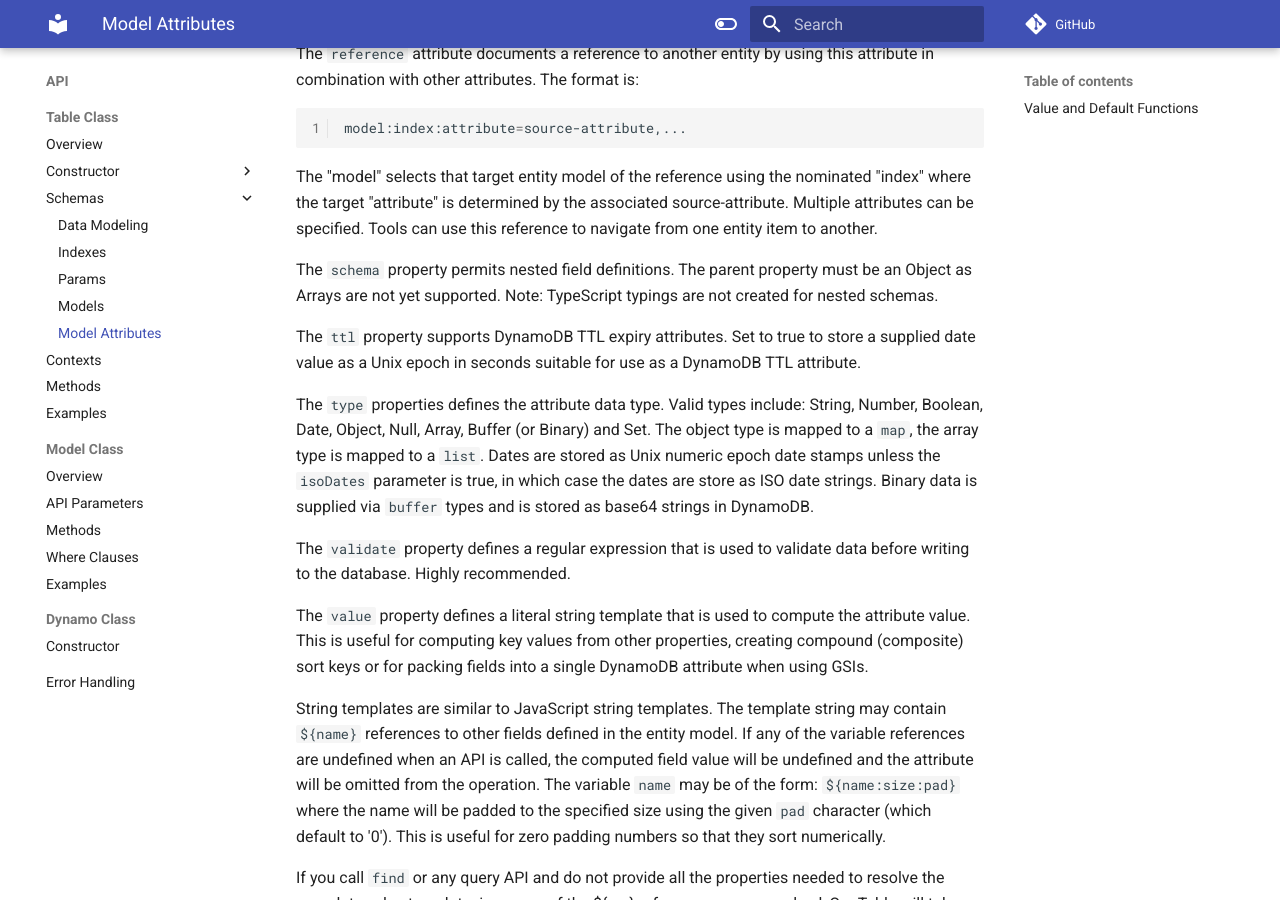
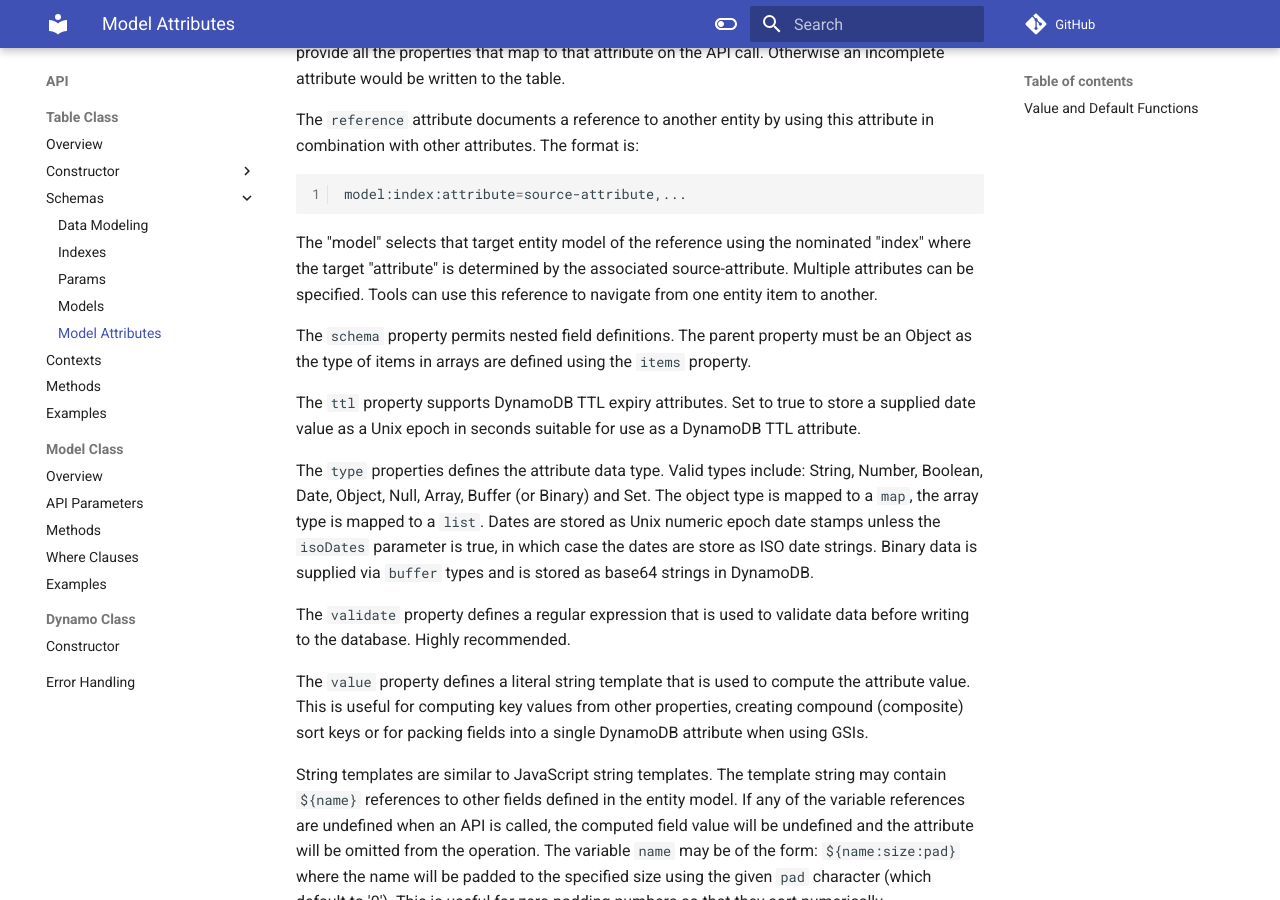
Before and after one commit to sensedeep/onedoc, an MkDocs documentation site: the page built from docs/api/table/schemas/attributes.md, in a window 1280 px wide and 900 px high, scrolled down 1903 px. Built offline with MkDocs 1.6.1 and Material for MkDocs 9.7.7, drawn with Linux system fonts in a browser that asks for light colours; comment, search, counter and statistics services are not loaded; some of the changed text lies outside the part shown.

Commit message:
Update documentation for typed arrays

```diff
--- a/docs/api/table/schemas/attributes.md
+++ b/docs/api/table/schemas/attributes.md
@@ -9,6 +9,7 @@
 | generate | `string|boolean` | Set to 'ulid' or 'uuid' to automatically create a new ID value for the attribute when creating new items. Set to true to use a custom ID generator defined via the Table params.generate option. Default to null. |
 | hidden | `boolean` | Set to true to omit the attribute in the returned Javascript results. Attributes with a "value" template defined will by hidden by default. Default to the schema params value. |
 | isoDates | `boolean` | Set to true to store dates as Javascript ISO strings vs epoch numerics. If unset, the field will use the table default value for isoDates. Default to the schema params value. |
+| items | `object` | Nested schema used to enforce types for items in an array if the attribute type is `Array`.
 | map | `string` | Map the field value to a different attribute name when storing in the database. Can be a simple attribute name or a compound "obj.name" where multiple fields can be stored in a single attribute containing an object with all the fields. |
 | nulls | `boolean` | Set to true to store null values or false to remove attributes set to null. Default false. |
 | required | `boolean` | Set to true if the attribute is required. Default to the schema params value. |
@@ -39,7 +40,7 @@
 
 The "model" selects that target entity model of the reference using the nominated "index" where the target "attribute" is determined by the associated source-attribute. Multiple attributes can be specified. Tools can use this reference to navigate from one entity item to another.
 
-The `schema` property permits nested field definitions. The parent property must be an Object as Arrays are not yet supported. Note: TypeScript typings are not created for nested schemas.
+The `schema` property permits nested field definitions. The parent property must be an Object as the type of items in arrays are defined using the `items` property.
 
 The `ttl` property supports DynamoDB TTL expiry attributes. Set to true to store a supplied date value as a Unix epoch in seconds suitable for use as a DynamoDB TTL attribute.
 
```
